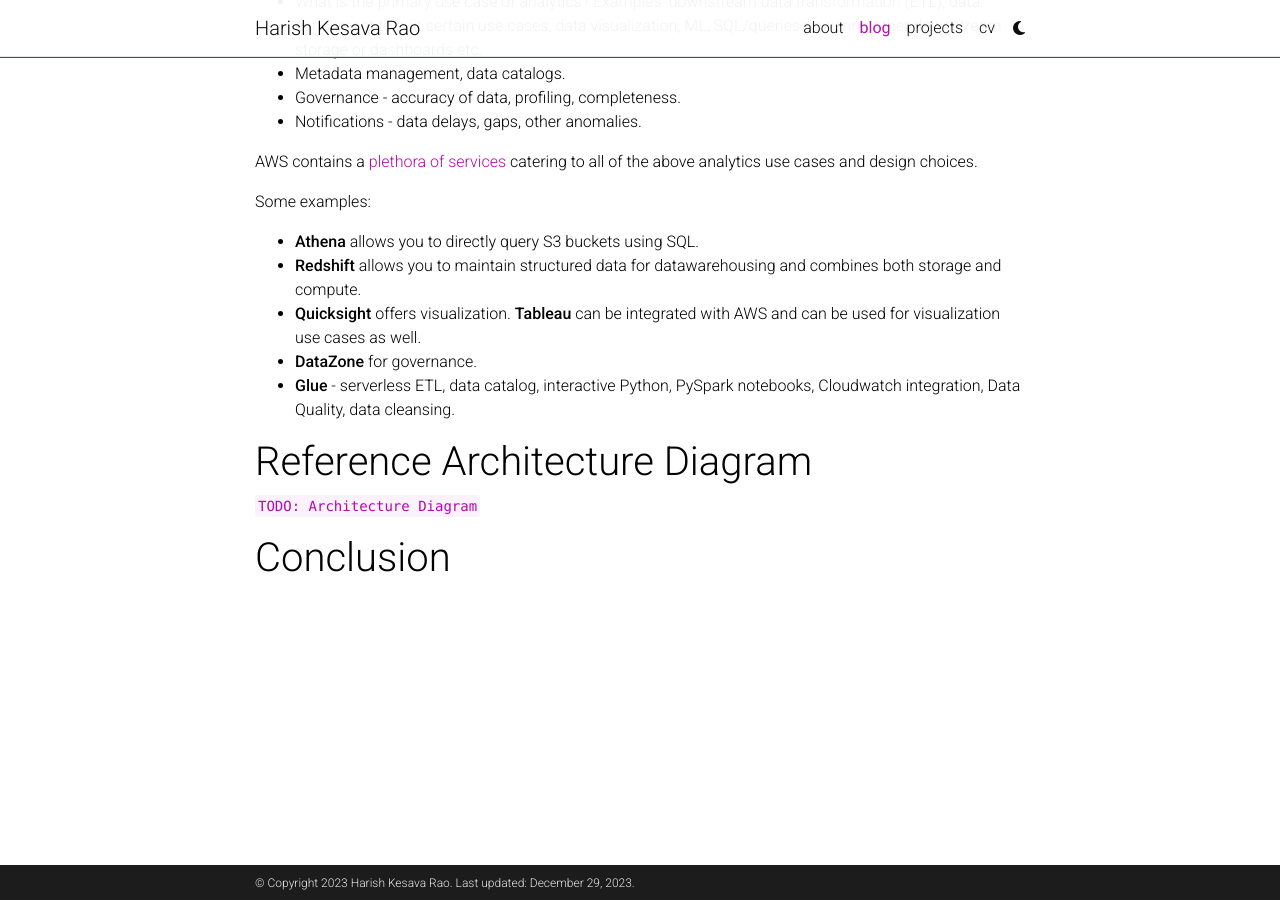
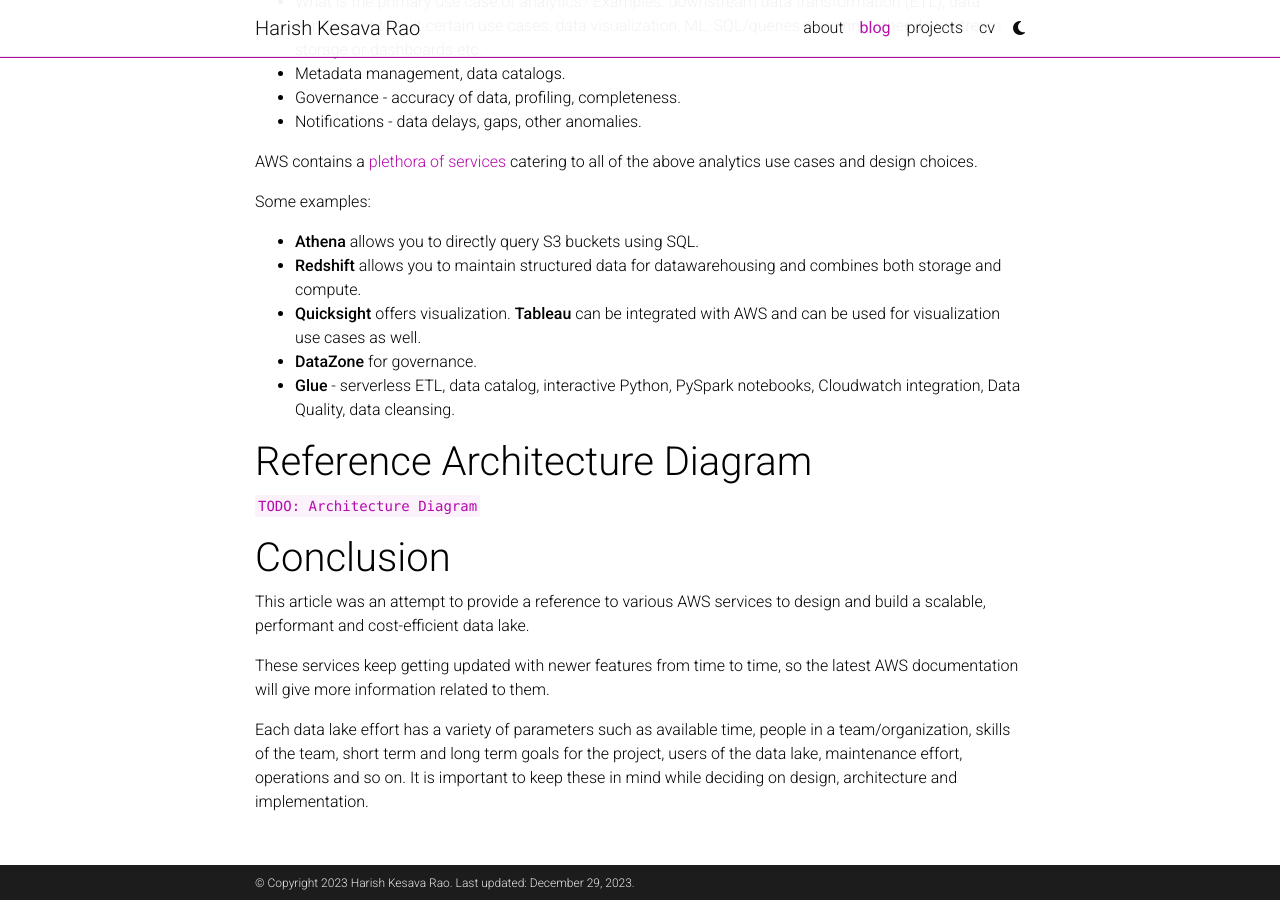
Before and after one commit to harishkesavarao/harishkesavarao.github.io, a Jekyll site: the page built from _posts/2021-06-01-aws-data-lake.md, in a window 1280 px wide and 900 px high, scrolled down 13538 px. Built offline with Jekyll 4.4.1, drawn with Linux system fonts in a browser that asks for light colours; comment, search, counter and statistics services are not loaded; a style sheet for code colours, icons or effects is not loaded.

Commit message:
Conclusion

```diff
--- a/_posts/2021-06-01-aws-data-lake.md
+++ b/_posts/2021-06-01-aws-data-lake.md
@@ -541,3 +541,8 @@
 `TODO: Architecture Diagram`
 
 # Conclusion
+This article was an attempt to provide a reference to various AWS services to design and build a scalable, performant and cost-efficient data lake.
+
+These services keep getting updated with newer features from time to time, so the latest AWS documentation will give more information related to them.
+
+Each data lake effort has a variety of parameters such as available time, people in a team/organization, skills of the team, short term and long term goals for the project, users of the data lake, maintenance effort, operations and so on. It is important to keep these in mind while deciding on design, architecture and implementation.
```
